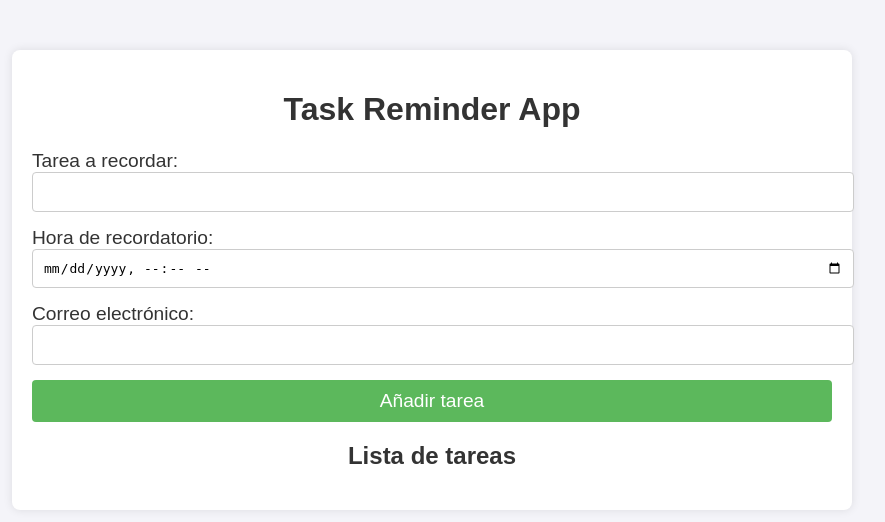
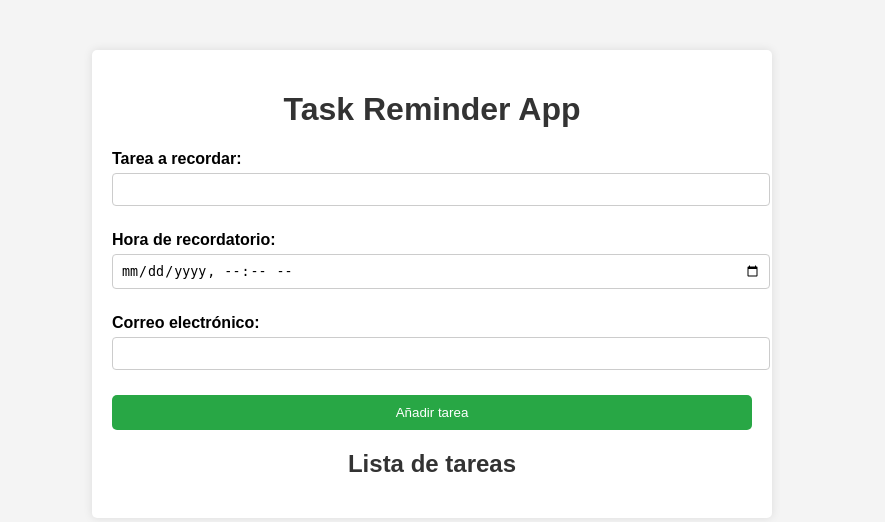
Before and after one commit to adrianaleticiamartinez/mcd_cloud_computing_task-reminder-app, a Flask app: page / in a window 1280 px wide. Shown: the top 522 px of the page, without its empty margins (208-1093 px from the left). Run offline with Flask 2, Linux system fonts and the light colour scheme.

Commit message:
Update styles.css

```diff
--- a/static/css/styles.css
+++ b/static/css/styles.css
@@ -1,31 +1,22 @@
-/* General Styles */
 body {
     font-family: Arial, sans-serif;
-    background-color: #f4f4f9;
-    color: #333;
+    background-color: #f4f4f4;
     margin: 0;
     padding: 0;
 }
 
 .container {
-    max-width: 800px;
+    width: 50%;
     margin: 50px auto;
+    background-color: white;
     padding: 20px;
-    background-color: #fff;
-    border-radius: 8px;
-    box-shadow: 0 0 10px rgba(0, 0, 0, 0.1);
+    border-radius: 5px;
+    box-shadow: 0px 0px 10px rgba(0, 0, 0, 0.1);
 }
 
 h1, h2 {
+    color: #333;
     text-align: center;
-    color: #333;
-}
-
-/* Form Styles */
-form {
-    display: flex;
-    flex-direction: column;
-    margin-bottom: 20px;
 }
 
 .form-group {
@@ -33,84 +24,77 @@ form {
 }
 
 label {
-    font-size: 1.2em;
+    display: block;
+    font-weight: bold;
     margin-bottom: 5px;
-    color: #333;
 }
 
 input[type="text"],
-input[type="datetime-local"],
-input[type="email"] {
+input[type="email"],
+input[type="datetime-local"] {
     width: 100%;
-    padding: 10px;
-    font-size: 1em;
+    padding: 8px;
+    margin-bottom: 10px;
+    border-radius: 4px;
     border: 1px solid #ccc;
-    border-radius: 4px;
 }
 
 button {
-    padding: 10px 15px;
-    font-size: 1.2em;
-    background-color: #5cb85c;
+    width: 100%;
+    padding: 10px;
+    background-color: #28a745;
     color: white;
     border: none;
-    border-radius: 4px;
+    border-radius: 5px;
     cursor: pointer;
 }
 
 button:hover {
-    background-color: #4cae4c;
+    background-color: #218838;
 }
 
-/* Task List */
-ul {
-    list-style: none;
+.error {
+    color: red;
+    font-size: 14px;
+}
+
+.message {
+    margin-top: 10px;
+    padding: 10px;
+    text-align: center;
+    display: none;
+}
+
+.message.success {
+    background-color: #d4edda;
+    color: #155724;
+}
+
+.message.error {
+    background-color: #f8d7da;
+    color: #721c24;
+}
+
+#taskList {
+    list-style-type: none;
     padding: 0;
 }
 
-ul li {
-    background-color: #f9f9f9;
-    margin-bottom: 10px;
-    padding: 10px;
-    border-radius: 4px;
-    box-shadow: 0 0 5px rgba(0, 0, 0, 0.1);
+#taskList li {
     display: flex;
     justify-content: space-between;
-    align-items: center;
+    padding: 10px;
+    border-bottom: 1px solid #ccc;
 }
 
-ul li span {
-    font-size: 1.1em;
-    color: #333;
+#taskList li button {
+    background-color: #dc3545;
+    padding: 5px;
+    border: none;
+    border-radius: 4px;
+    color: white;
 }
 
-ul li button {
-    background-color: #d9534f;
-    color: white;
-    padding: 5px 10px;
-    border: none;
-    border-radius: 4px;
-    cursor: pointer;
+#taskList li button:hover {
+    background-color: #c82333;
 }
-
-ul li button:hover {
-    background-color: #c9302c;
-}
-
-.message {
-    padding: 10px;
-    margin: 15px 0;
-    display: none;
-    border-radius: 5px;
-    font-weight: bold;
-}
-
-.message.success {
-    background-color: #dff0d8;
-    color: #3c763d;
-}
-
-.message.error {
-    background-color: #f2dede;
-    color: #a94442;
-}
```
